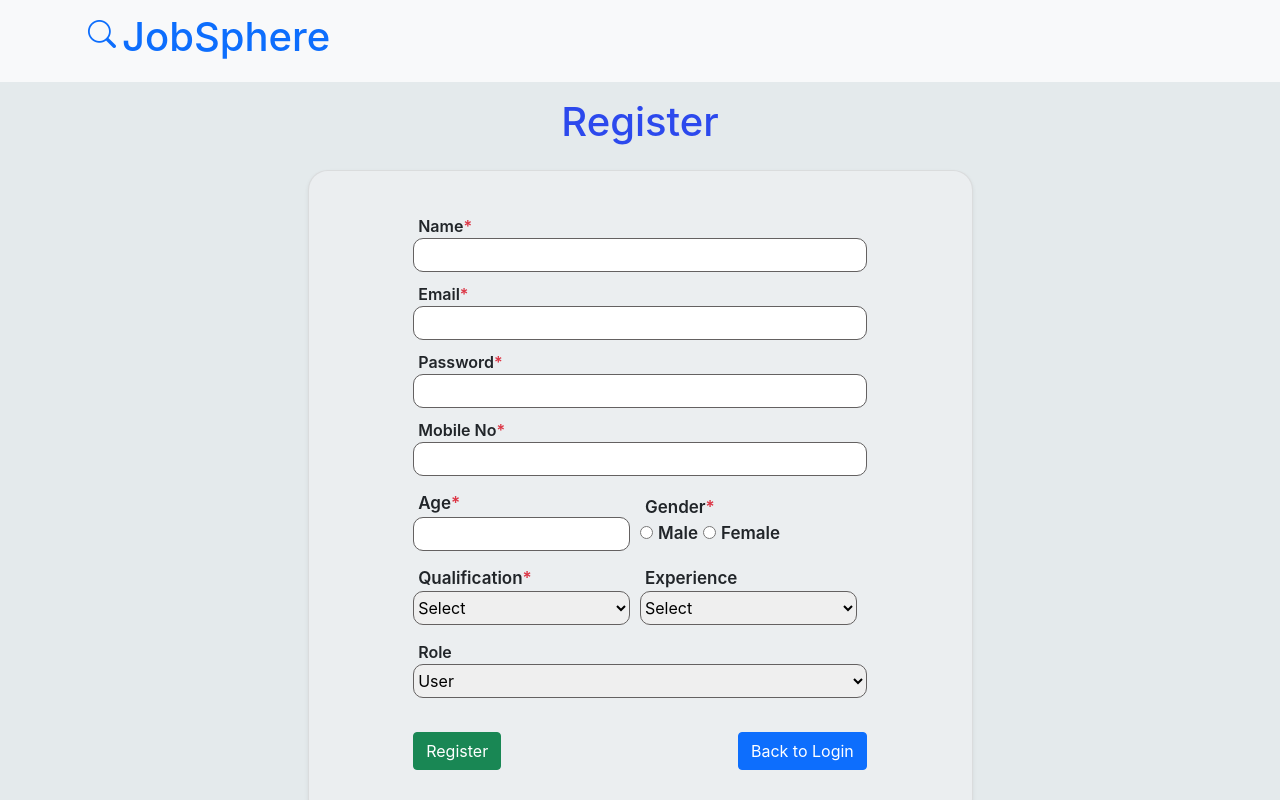
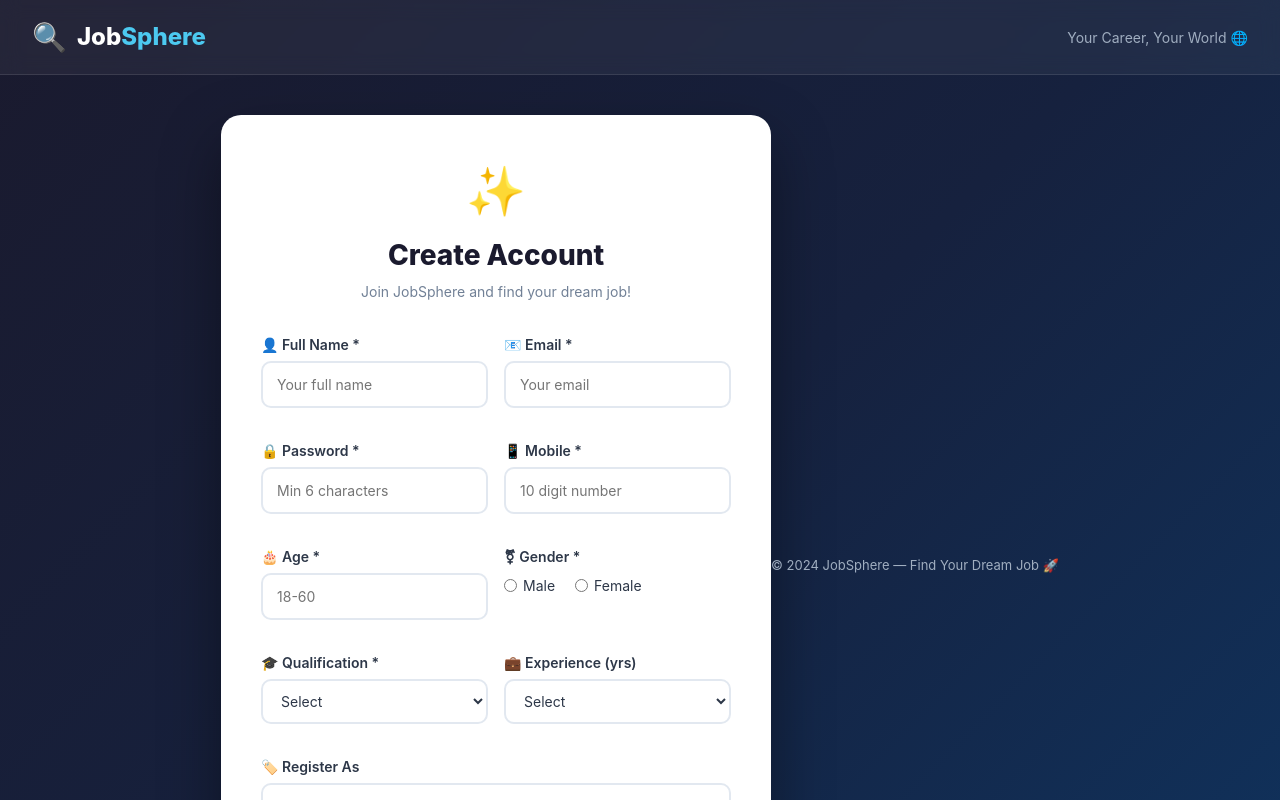
Before and after one commit to Samiksha-ag/JobSphere, a React (Create React App) app in the folder job-frontend/: page /Register in a window 1280 px wide. Shown: the top 800 px of the page. Built offline with nearby package versions, Linux system fonts and the light colour scheme.

Commit message:
Redesigned JobSphere Register page with modern dark theme UI

```diff
--- a/job-frontend/src/login/Components/RegisterYup.jsx
+++ b/job-frontend/src/login/Components/RegisterYup.jsx
@@ -1,20 +1,10 @@
-// import axios from "axios";
 import { Field, Form, Formik } from "formik";
 import React, { useState } from "react";
 import * as Yup from "yup";
 import axios from "axios";
 import { Link, useNavigate } from "react-router-dom";
-import { Row, Col, Container, Button } from "react-bootstrap";
 import { toast } from "react-toastify";
 import "react-toastify/dist/ReactToastify.css";
-
-import Header from "./Header";
-import classes from "./Register.module.css";
-import {
-  NumberInput,
-  SelectInput,
-  TextInput,
-} from "../../components/dashboard/ManageUsers/AddUsersFormik/fields/FieldInputs";
 import SpinnerComponent from "../../components/UI/SpinnerComponent";
 
 const Register = (props) => {
@@ -39,211 +29,278 @@ const Register = (props) => {
       .post(`http://localhost:8080/auth/register`, { ...values })
       .then((res) => {
         setShowSpinner(false);
-        toast.success(res.data.message, {
-          position: "top-right",
-          autoClose: 5000,
-          hideProgressBar: false,
-          closeOnClick: true,
-          pauseOnHover: true,
-          draggable: true,
-          progress: undefined,
-        });
+        toast.success(res.data.message);
         navigate("/login", { replace: true });
       })
       .catch((err) => {
         setShowSpinner(false);
-        toast.error("Oops something went wrong", {
-          position: "top-right",
-          autoClose: 5000,
-          hideProgressBar: false,
-          closeOnClick: true,
-          pauseOnHover: true,
-          draggable: true,
-          progress: undefined,
-        });
+        toast.error("Oops something went wrong");
         console.log(err);
       });
   };
-  // const history = useHistory();
+
+  const styles = {
+    page: {
+      minHeight: "100vh",
+      background: "linear-gradient(135deg, #1a1a2e 0%, #16213e 50%, #0f3460 100%)",
+      display: "flex",
+      flexDirection: "column",
+    },
+    navbar: {
+      padding: "16px 32px",
+      display: "flex",
+      alignItems: "center",
+      justifyContent: "space-between",
+      background: "rgba(255,255,255,0.05)",
+      backdropFilter: "blur(10px)",
+      borderBottom: "1px solid rgba(255,255,255,0.1)",
+    },
+    logoText: {
+      color: "white",
+      fontSize: "24px",
+      fontWeight: "800",
+      margin: 0,
+    },
+    logoSpan: { color: "#4cc9f0" },
+    navTagline: { color: "#a0aec0", fontSize: "14px" },
+    mainContent: {
+      flex: 1,
+      display: "flex",
+      alignItems: "center",
+      justifyContent: "center",
+      padding: "40px 16px",
+    },
+    card: {
+      background: "white",
+      borderRadius: "20px",
+      padding: "40px",
+      width: "100%",
+      maxWidth: "550px",
+      boxShadow: "0 25px 60px rgba(0,0,0,0.4)",
+    },
+    cardHeader: { textAlign: "center", marginBottom: "32px" },
+    emoji: { fontSize: "48px", marginBottom: "12px" },
+    cardTitle: { fontSize: "28px", fontWeight: "800", color: "#1a1a2e", margin: "0 0 8px 0" },
+    cardSubtitle: { color: "#718096", fontSize: "14px", margin: 0 },
+    formRow: { display: "flex", gap: "16px", marginBottom: "16px" },
+    formGroup: { marginBottom: "16px", flex: 1 },
+    label: { display: "block", fontWeight: "600", color: "#2d3748", marginBottom: "6px", fontSize: "14px" },
+    input: {
+      width: "100%",
+      padding: "11px 14px",
+      border: "2px solid #e2e8f0",
+      borderRadius: "10px",
+      fontSize: "14px",
+      outline: "none",
+      boxSizing: "border-box",
+      color: "#2d3748",
+    },
+    select: {
+      width: "100%",
+      padding: "11px 14px",
+      border: "2px solid #e2e8f0",
+      borderRadius: "10px",
+      fontSize: "14px",
+      outline: "none",
+      boxSizing: "border-box",
+      color: "#2d3748",
+      background: "white",
+    },
+    errorText: { color: "#e53e3e", fontSize: "12px", marginTop: "4px" },
+    radioGroup: { display: "flex", gap: "20px", marginTop: "8px" },
+    radioLabel: { display: "flex", alignItems: "center", gap: "6px", color: "#2d3748", fontSize: "14px" },
+    registerBtn: {
+      width: "100%",
+      padding: "14px",
+      background: "linear-gradient(135deg, #06d6a0, #028a5b)",
+      color: "white",
+      border: "none",
+      borderRadius: "10px",
+      fontSize: "16px",
+      fontWeight: "700",
+      cursor: "pointer",
+      marginBottom: "12px",
+      marginTop: "8px",
+    },
+    backBtn: {
+      width: "100%",
+      padding: "14px",
+      background: "linear-gradient(135deg, #4361ee, #3a0ca3)",
+      color: "white",
+      border: "none",
+      borderRadius: "10px",
+      fontSize: "16px",
+      fontWeight: "700",
+      cursor: "pointer",
+    },
+    footer: { textAlign: "center", color: "#a0aec0", fontSize: "13px", marginTop: "24px" },
+  };
+
   return (
-    <React.Fragment>
-      <Header />
-      <Container>
-        <h1 className="p-3 text-center rounded" style={{ color: "#2c49ed" }}>
-          Register
+    <div style={styles.page}>
+      {/* Navbar */}
+      <nav style={styles.navbar}>
+        <div style={{ display: "flex", alignItems: "center", gap: "10px" }}>
+          <span style={{ fontSize: "28px" }}>🔍</span>
+          <h1 style={styles.logoText}>
+            Job<span style={styles.logoSpan}>Sphere</span>
           </h1>
+        </div>
+        <div style={styles.navTagline}>Your Career, Your World 🌐</div>
+      </nav>
+
+      {/* Main */}
+      <div style={styles.mainContent}>
+        <div style={styles.card}>
           {showSpinner && <SpinnerComponent />}
-        <Row className="mb-5">
-          <Col
-            lg={7}
-            md={6}
-            sm={12}
-            className={`${classes.formContainer} p-5 m-auto shadow-sm rounded-lg`}
-          >
+
+          {/* Header */}
+          <div style={styles.cardHeader}>
+            <div style={styles.emoji}>✨</div>
+            <h2 style={styles.cardTitle}>Create Account</h2>
+            <p style={styles.cardSubtitle}>Join JobSphere and find your dream job!</p>
+          </div>
+
           <Formik
             initialValues={initialValues}
             validationSchema={Yup.object({
-                name: Yup.string()
-                  .min(4, "Name should be more than 4 characters")
-                  .max(25, "Name should be less than 25 characters")
-                  .required("Name is a required field"),
-                email: Yup.string()
-                  .email("Invalid email address")
-                  .required("Email is a required field"),
-                password: Yup.string()
-                  .min(6, "Password must be minimum 6 characters")
-                  .required("Password is a required field"),
-                mobile: Yup.string()
-                  .required("Phone number is required")
-                  .matches(/^[0-9]+$/, "Must be only digits")
-                  .min(10, "Must be exactly 10 digits")
-                  .max(10, "Must be exactly 10 digits"),
-                gender: Yup.string().required("Gender Required"),
-                age: Yup.number()
-                  .max(60, "Age should be less than or equal to 60")
-                  .min(18, "Age should be greater than or equal to 18")
-                  .required("Age Required"),
-                qualification: Yup.string().required("Qualification Required"),
+              name: Yup.string().min(4, "Min 4 characters").max(25, "Max 25 characters").required("Name is required"),
+              email: Yup.string().email("Invalid email").required("Email is required"),
+              password: Yup.string().min(6, "Min 6 characters").required("Password is required"),
+              mobile: Yup.string().required("Mobile is required").matches(/^[0-9]+$/, "Digits only").min(10, "Must be 10 digits").max(10, "Must be 10 digits"),
+              gender: Yup.string().required("Gender is required"),
+              age: Yup.number().max(60, "Max age 60").min(18, "Min age 18").required("Age is required"),
+              qualification: Yup.string().required("Qualification is required"),
               experience: Yup.string(),
               role: Yup.string(),
             })}
             onSubmit={(values, { setSubmitting }) => {
-                const editedValues = { ...props.userInfo, ...values };
-                formSubmitHandler(editedValues, setSubmitting);
+              formSubmitHandler({ ...props.userInfo, ...values }, setSubmitting);
             }}
           >
             {(formik) => (
-                <div className={classes.main}>
               <Form>
-                    <div className={classes.formInputs}>
-                      <TextInput
-                        label="Name"
-                        id="name"
-                        name="name"
-                        mandatory={"true"}
-                      />
+                {/* Name + Email */}
+                <div style={styles.formRow}>
+                  <div style={styles.formGroup}>
+                    <label style={styles.label}>👤 Full Name *</label>
+                    <Field name="name">
+                      {({ field }) => <input {...field} style={styles.input} placeholder="Your full name" />}
+                    </Field>
+                    {formik.errors.name && formik.touched.name && <p style={styles.errorText}>⚠️ {formik.errors.name}</p>}
                   </div>
-                    <div className={classes.formInputs}>
-                      <TextInput
-                        label="Email"
-                        id="email"
-                        name="email"
-                        mandatory={"true"}
-                      />
-                    </div>
-                    <div className={classes.formInputs}>
-                      <TextInput
-                        label="Password"
-                        id="password"
-                        type="password"
-                        name="password"
-                        mandatory={"true"}
-                      />
-                    </div>
-                    <div className={classes.formInputs}>
-                      <TextInput
-                        label="Mobile No"
-                        id="mobile"
-                        name="mobile"
-                        mandatory={"true"}
-                      />
-                    </div>
-                    <div className={classes["formInputs__side"]}>
-                      <div
-                        className={`${classes["formInputs__side__inner"]} ${classes.age}`}
-                      >
-                        <NumberInput
-                          label="Age"
-                          name="age"
-                          id="age"
-                          mandatory={"true"}
-                        />
-                      </div>
-                      <div className={classes["formInputs__side__inner"]}>
-                        <label>
-                          Gender<span className="text-danger">*</span>
-                        </label>
-                        <div className={classes.gender}>
-                          <div>
-                            <Field
-                              type="radio"
-                              value="Male"
-                              name="gender"
-                              id="Male"
-                            />
-                            <label htmlFor="Male">Male</label>
-                          </div>
-                          <div>
-                            <Field
-                              type="radio"
-                              value="Female"
-                              name="gender"
-                              id="Female"
-                            />
-                            <label htmlFor="Female">Female</label>
+                  <div style={styles.formGroup}>
+                    <label style={styles.label}>📧 Email *</label>
+                    <Field name="email">
+                      {({ field }) => <input {...field} type="email" style={styles.input} placeholder="Your email" />}
+                    </Field>
+                    {formik.errors.email && formik.touched.email && <p style={styles.errorText}>⚠️ {formik.errors.email}</p>}
                   </div>
                 </div>
-                        {formik.errors.gender && (
-                          <div className="error">{formik.errors.gender}</div>
-                        )}
+
+                {/* Password + Mobile */}
+                <div style={styles.formRow}>
+                  <div style={styles.formGroup}>
+                    <label style={styles.label}>🔒 Password *</label>
+                    <Field name="password">
+                      {({ field }) => <input {...field} type="password" style={styles.input} placeholder="Min 6 characters" />}
+                    </Field>
+                    {formik.errors.password && formik.touched.password && <p style={styles.errorText}>⚠️ {formik.errors.password}</p>}
+                  </div>
+                  <div style={styles.formGroup}>
+                    <label style={styles.label}>📱 Mobile *</label>
+                    <Field name="mobile">
+                      {({ field }) => <input {...field} style={styles.input} placeholder="10 digit number" />}
+                    </Field>
+                    {formik.errors.mobile && formik.touched.mobile && <p style={styles.errorText}>⚠️ {formik.errors.mobile}</p>}
                   </div>
                 </div>
-                    <div className={classes["formInputs__side"]}>
-                      <div className={classes["formInputs__side__inner"]}>
-                        <SelectInput
-                          name="qualification"
-                          id="qualification"
-                          label="Qualification"
-                          mandatory={"true"}
-                        >
+
+                {/* Age + Gender */}
+                <div style={styles.formRow}>
+                  <div style={styles.formGroup}>
+                    <label style={styles.label}>🎂 Age *</label>
+                    <Field name="age">
+                      {({ field }) => <input {...field} type="number" style={styles.input} placeholder="18-60" />}
+                    </Field>
+                    {formik.errors.age && formik.touched.age && <p style={styles.errorText}>⚠️ {formik.errors.age}</p>}
+                  </div>
+                  <div style={styles.formGroup}>
+                    <label style={styles.label}>⚧ Gender *</label>
+                    <div style={styles.radioGroup}>
+                      <label style={styles.radioLabel}>
+                        <Field type="radio" name="gender" value="Male" /> Male
+                      </label>
+                      <label style={styles.radioLabel}>
+                        <Field type="radio" name="gender" value="Female" /> Female
+                      </label>
+                    </div>
+                    {formik.errors.gender && formik.touched.gender && <p style={styles.errorText}>⚠️ {formik.errors.gender}</p>}
+                  </div>
+                </div>
+
+                {/* Qualification + Experience */}
+                <div style={styles.formRow}>
+                  <div style={styles.formGroup}>
+                    <label style={styles.label}>🎓 Qualification *</label>
+                    <Field name="qualification">
+                      {({ field }) => (
+                        <select {...field} style={styles.select}>
                           <option value="">Select</option>
                           <option value="Post Graduate">Post Graduate</option>
                           <option value="Graduate">Graduate</option>
                           <option value="Diploma">Diploma</option>
                           <option value="High School">High School</option>
-                        </SelectInput>
+                        </select>
+                      )}
+                    </Field>
+                    {formik.errors.qualification && formik.touched.qualification && <p style={styles.errorText}>⚠️ {formik.errors.qualification}</p>}
                   </div>
-                      <div className={classes["formInputs__side__inner"]}>
-                        <SelectInput
-                          name="experience"
-                          id="experience"
-                          label="Experience"
-                        >
+                  <div style={styles.formGroup}>
+                    <label style={styles.label}>💼 Experience (yrs)</label>
+                    <Field name="experience">
+                      {({ field }) => (
+                        <select {...field} style={styles.select}>
                           <option value="">Select</option>
-                          <option value="0-2">0-2</option>
-                          <option value="3-7">3-7</option>
-                          <option value="7-10">7-10</option>
-                          <option value="10-50">10-50</option>
-                        </SelectInput>
+                          <option value="0-2">0-2 years</option>
+                          <option value="3-7">3-7 years</option>
+                          <option value="7-10">7-10 years</option>
+                          <option value="10-50">10+ years</option>
+                        </select>
+                      )}
+                    </Field>
                   </div>
                 </div>
-                    <div className={classes.formInputs}>
-                      <SelectInput name="role" id="role" label="Role">
-                        <option value="User">User</option>
-                        <option value="Job Provider">Job Provider</option>
-                      </SelectInput>
+
+                {/* Role */}
+                <div style={styles.formGroup}>
+                  <label style={styles.label}>🏷️ Register As</label>
+                  <Field name="role">
+                    {({ field }) => (
+                      <select {...field} style={styles.select}>
+                        <option value="User">Job Seeker</option>
+                        <option value="Job Provider">Job Provider / Recruiter</option>
+                      </select>
+                    )}
+                  </Field>
                 </div>
-                    <Button variant="success" type="submit" className="mt-4 ">
-                      Register
-                    </Button>
+
+                {/* Buttons */}
+                <button type="submit" style={styles.registerBtn}>
+                  ✨ Create My Account
+                </button>
                 <Link to="/Login">
-                      <Button
-                        variant="primary"
-                        type="submit"
-                        className="mt-4 float-end"
-                        style={{ marginLeft: "10px" }}
-                      >
-                        Back to Login
-                      </Button>
+                  <button type="button" style={styles.backBtn}>
+                    🚀 Back to Login
+                  </button>
                 </Link>
               </Form>
-                </div>
             )}
           </Formik>
-          </Col>
-        </Row>
-      </Container>
-    </React.Fragment>
+        </div>
+        <p style={styles.footer}>© 2024 JobSphere — Find Your Dream Job 🚀</p>
+      </div>
+    </div>
   );
 };
 
```
Lines whose indentation alone changed are shown as unchanged.
